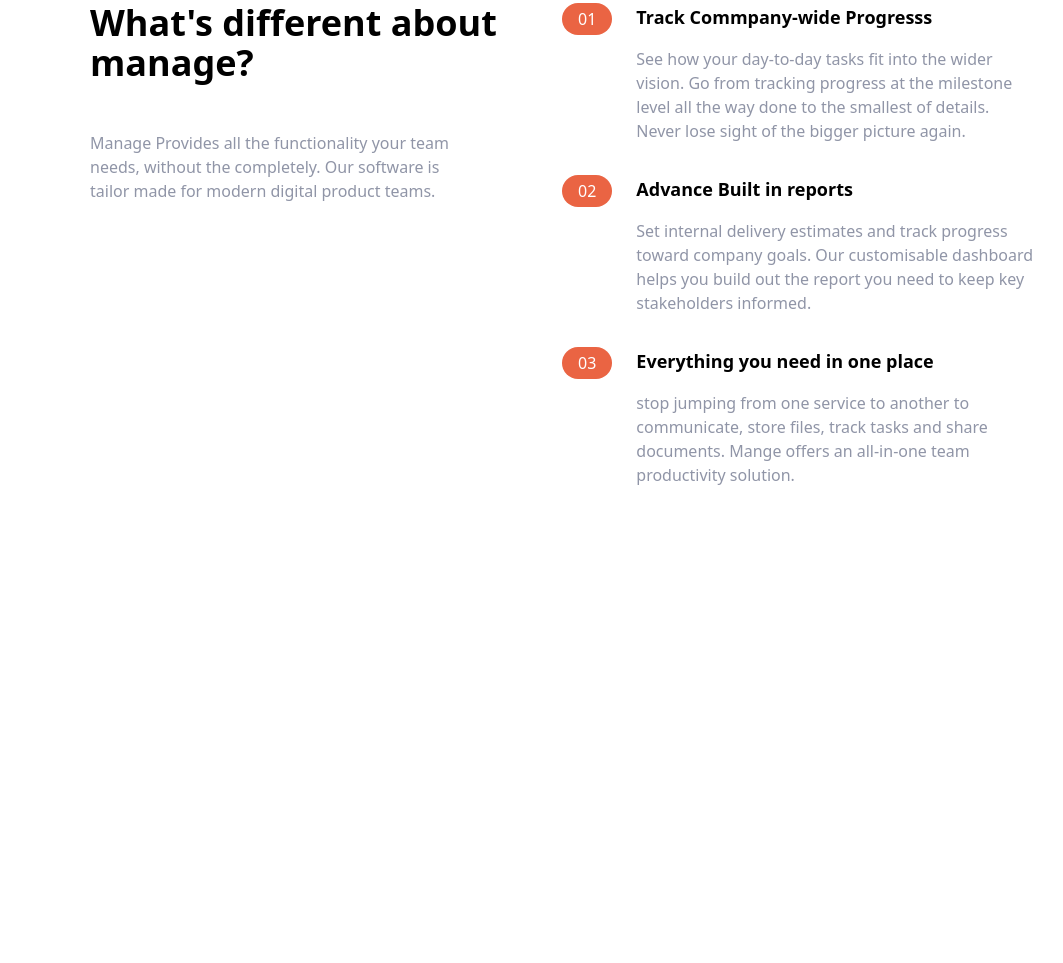
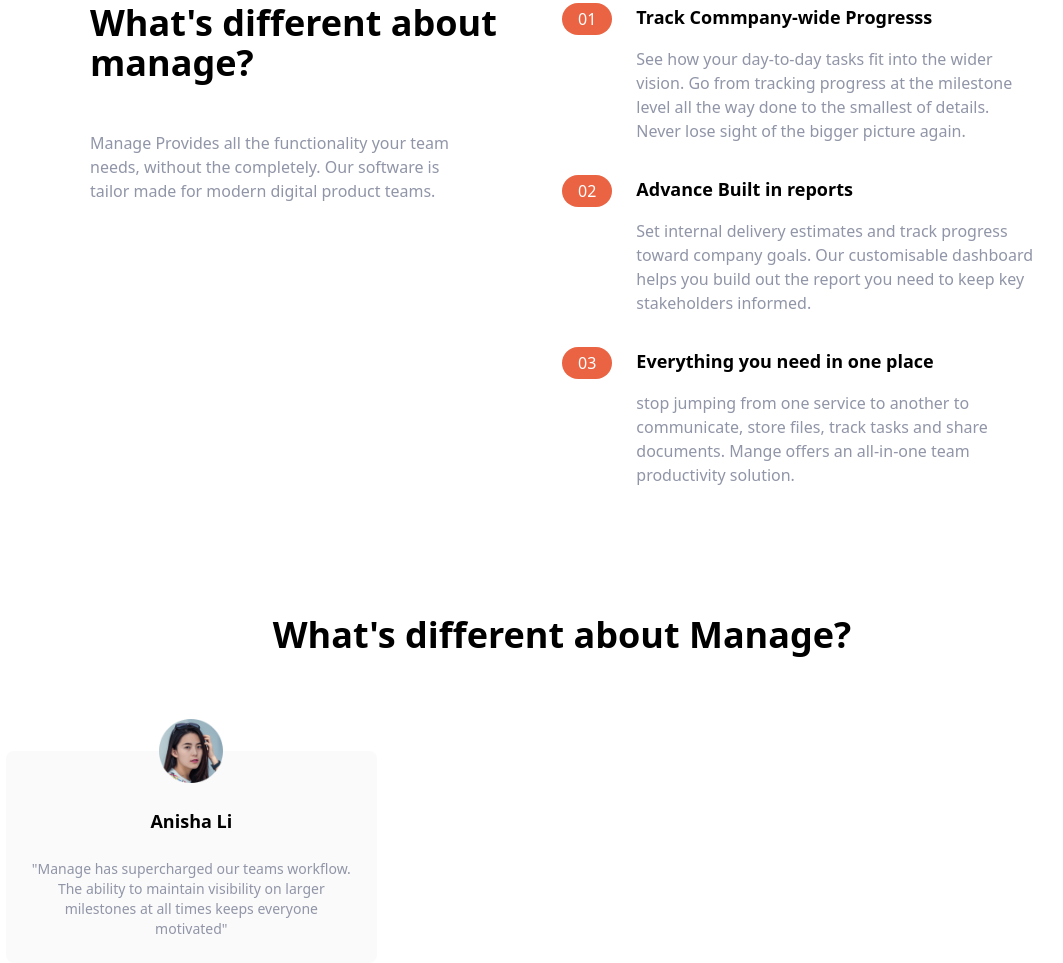
Before and after one commit to AyanUpadhaya/landing-page-tailwind, a website: page index.html in a window 1280 px wide. Shown: the part 589-1552 px from the top of the page, without its empty margins (78-1141 px from the left). Before the commit the page ends 1076 px from the top, so only its background shows below. Drawn offline with Linux system fonts and the light colour scheme.

Commit message:
testimonials section created

```diff
--- a/index.html
+++ b/index.html
@@ -171,5 +171,35 @@
     </div>
    </section>
 
+   <!-- testimonials -->
+
+   <section id="testimonials">
+    <!-- container to heading and testimonials blocks  -->
+    <div class="max-w-6xl px-5 mx-auto mt-32 text-center">
+        <!-- heading -->
+        <h2 class="text-4xl font-bold text-center">
+            What's different about Manage?
+        </h2>
+
+        <!-- testimonials container -->
+
+        <div class="flex flex-col mt-24 md:flex-row md:space-x-6">
+            <!-- testm 1 -->
+
+            <div class="flex flex-col items-center p-6 space-y-6 rounded-lg bg-veryLightGray md:w-1/3">
+                <img src="img/avatar-anisha.png" class="w-16 -mt-14" alt="">
+                <h5 class="text-lg font-bold">Anisha Li</h5>
+                <p class="text-sm text-darkGrayishBlue">
+                    "Manage has supercharged our teams workflow. The ability
+                    to maintain visibility on larger milestones at all times
+                    keeps everyone motivated"
+                </p>
+
+            </div>
+
+        </div>
+
+    </div>
+   </section>
 </body>
 </html>
```
Also changed, not shown: css/main.css.
